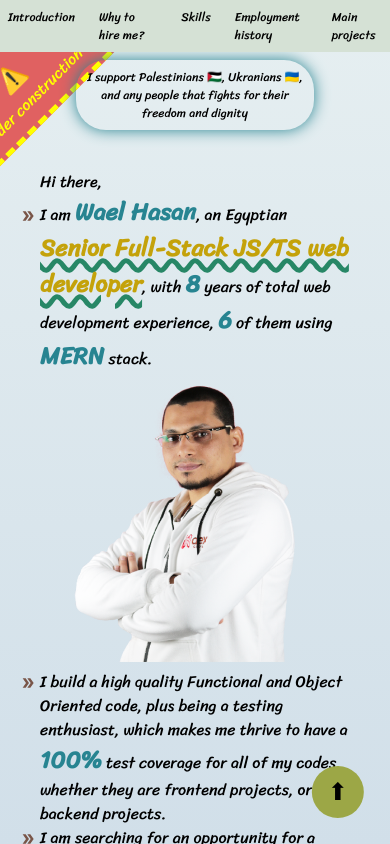
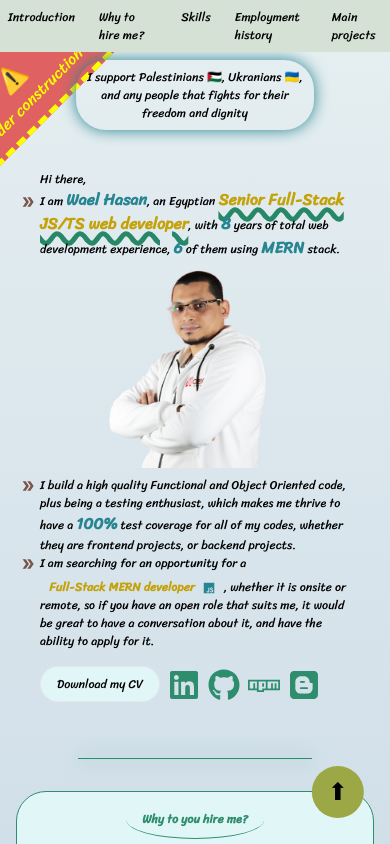
Before and after one commit to waelhasan/personal-site, a Next.js app: page / in a window 390 px wide. Built offline with nearby package versions, Linux system fonts and the light colour scheme.

Commit message:
Better responsive Introduction

```diff
--- a/src/app/components/FlippingContents.tsx
+++ b/src/app/components/FlippingContents.tsx
@@ -30,15 +30,16 @@ const FlippingContents = ({
     }, [contents])
 
     return (
-        <div style={{
-            height: "3rem",
-            overflow: "hidden",
-            position: "relative",
-            top: ".6rem",
-            width,
-            display: "inline-flex",
-            justifyContent
-        }}>
+        <div className={`
+            h-[3rem]
+            overflow-hidden
+            relative inline-flex
+            align-bottom
+        `}
+            style={{
+                width,
+                justifyContent
+            }}>
             {contents.map((content, index) => (
                 <div
                     key={index}
--- a/src/app/components/Important.tsx
+++ b/src/app/components/Important.tsx
@@ -1,11 +1,11 @@
 
 export const LevelsToFontSizeMap = {
-    1: "5rem",
-    2: "4rem",
-    3: "3rem",
-    4: "2rem",
-    5: "1.5rem",
-    6: "1rem"
+    1: "3rem",
+    2: "2.5rem",
+    3: "2rem",
+    4: "1.5rem",
+    5: "1rem",
+    6: "0.5rem"
 }
 
 export const Important = ({ level, color = "var(--foreground-rgb-important)", children }: {
--- a/src/app/components/Intorduction.tsx
+++ b/src/app/components/Intorduction.tsx
@@ -38,7 +38,7 @@ const ValidRolesFlippingContents = () => (
     <FlippingContents
         direction="bottom"
         intervalMS={2000}
-        width="28rem"
+        width="23rem"
         contents={
             [
                 { title: "Backend Nodejs developer", Icon: FaNode },
@@ -51,21 +51,6 @@ const ValidRolesFlippingContents = () => (
                     </Important>
                     <Icon className="inline-block ml-[1rem] text-[--foreground-rgb-important]" />
                 </>
-            ))
-        }
-    />
-)
-
-const ValidRolesTypesFlippingContents = () => (
-    <FlippingContents
-        direction="left"
-        intervalMS={1000}
-        width="7.1rem"
-        contents={
-            ["Remote", "Onsite"].map(title => (
-                <Important key={title} color="var(--foreground-golden-rgb)" level={4}>
-                    {title}
-                </Important>
             ))
         }
     />
@@ -96,7 +81,7 @@ const Introduction = ({ fullName, nationality, title, accountsLinks }: Introdcut
     ">
         <div id="introduction"
             className="
-                text-[2rem] text-left
+                text-[1.5rem] lg:text-[2rem] text-left
                 rounded-[50%]
             ">
             <p>
@@ -112,7 +97,7 @@ const Introduction = ({ fullName, nationality, title, accountsLinks }: Introdcut
                 relative block
                 md:float-right
                 mx-auto my-[1rem]
-                w-[35rem] h-[35rem]
+                w-[25rem] h-[25rem] lg:w-[32rem] lg:h-[32rem]
             `}>
                 <Image fill src={myPic} alt="Wael Hasan picture" />
             </div>
@@ -123,8 +108,8 @@ const Introduction = ({ fullName, nationality, title, accountsLinks }: Introdcut
                 or backend projects.
             </P>
             <P>
-                I am searching for an opportunity for a <ValidRolesFlippingContents />
-                ({' '} <ValidRolesTypesFlippingContents />), so if you have an open role that suits me,
+                I am searching for an opportunity for a <ValidRolesFlippingContents />,
+                whether it is onsite or remote, so if you have an open role that suits me,
                 it would be great to have a conversation about it, and have the ability to apply for it.
                 <br />
                 <DownloadCVButton />
```
